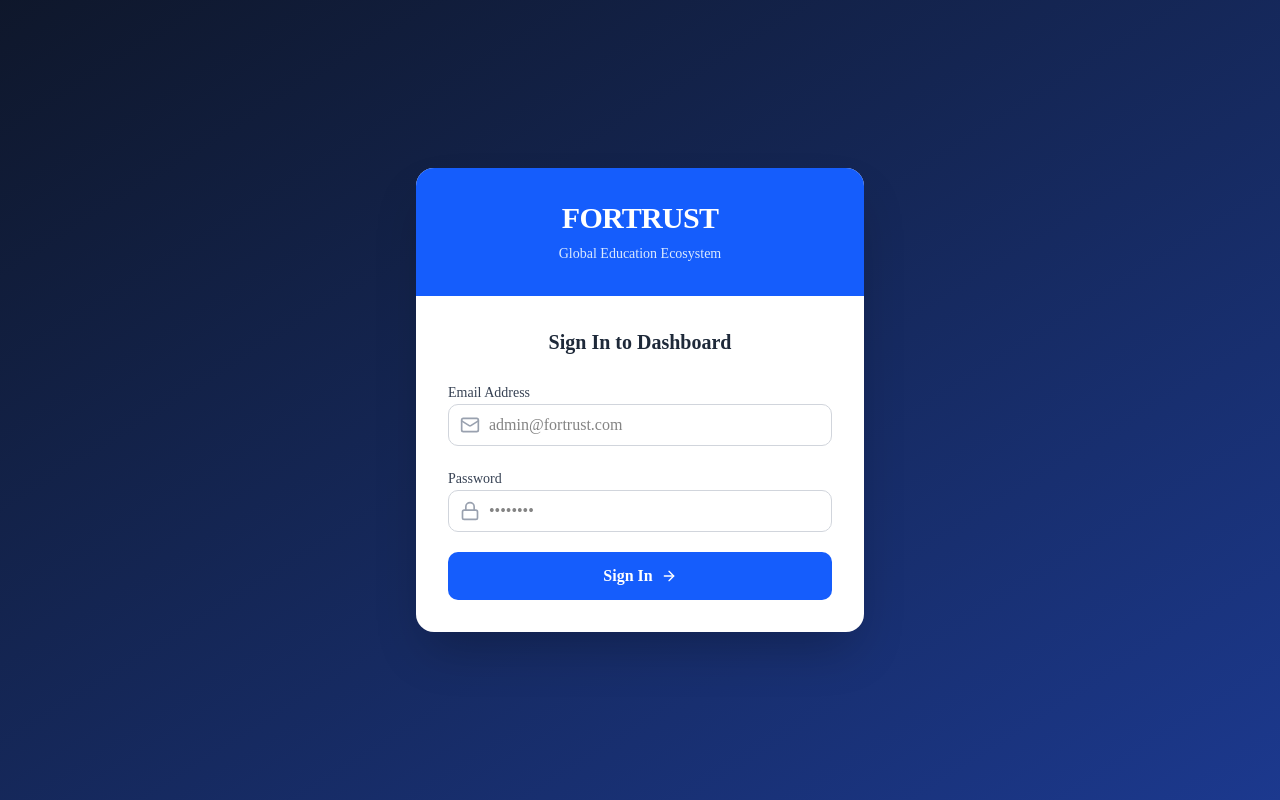
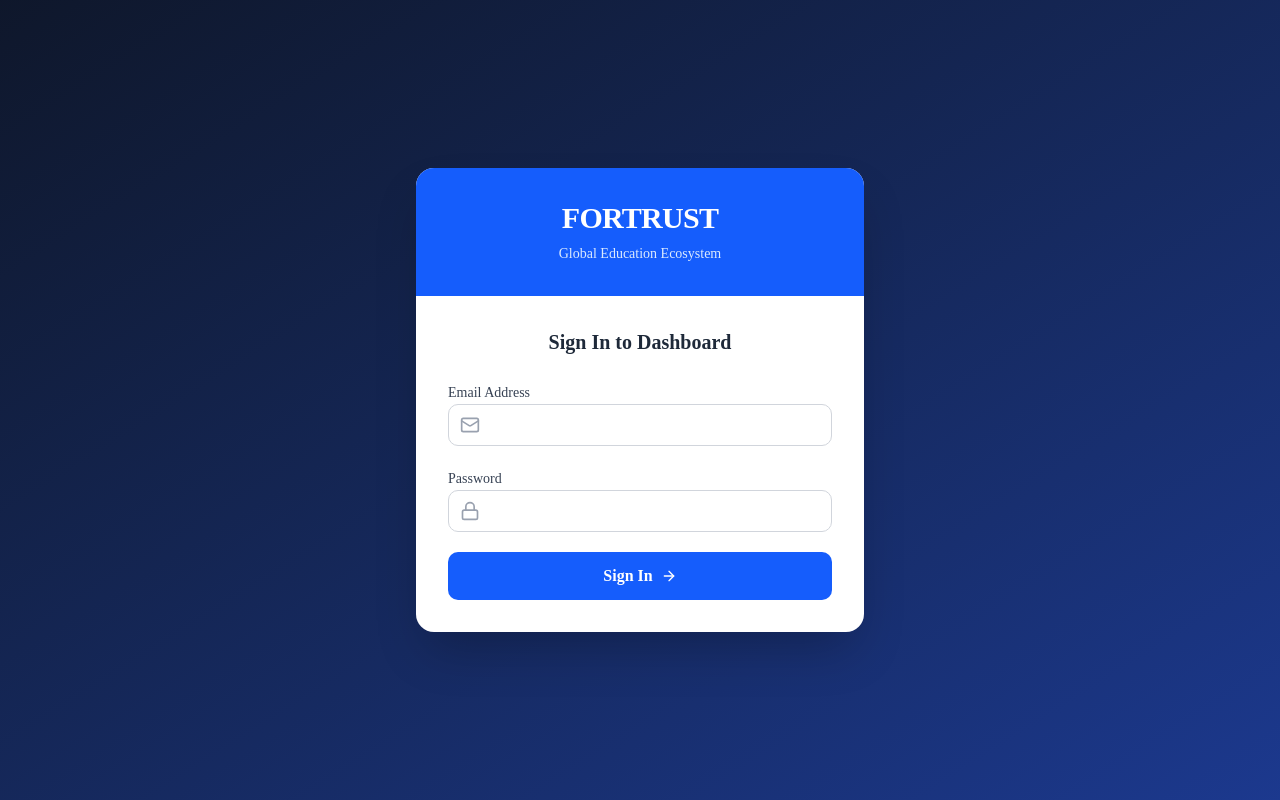
Before and after one commit to joshuamoshee/Fortrust_ado, a Next.js app in the folder fortrust-frontend/: page / in a window 1280 px wide. Built offline with nearby package versions, Linux system fonts and the light colour scheme.

Commit message:
Fixed login fetch URL and removed placeholders

```diff
--- a/fortrust-frontend/src/app/page.tsx
+++ b/fortrust-frontend/src/app/page.tsx
@@ -17,7 +17,7 @@ const handleLogin = async (e: React.FormEvent) => {
     setError("");
 
     try {
-      const response = await fetch("process.env.NEXT_PUBLIC_API_URL/api/login", {
+      const response = await fetch(`${process.env.NEXT_PUBLIC_API_URL}/api/login`, {
         method: "POST",
         headers: { "Content-Type": "application/json" },
         body: JSON.stringify({ email, password }),
@@ -79,7 +79,7 @@ const handleLogin = async (e: React.FormEvent) => {
                   value={email}
                   onChange={(e) => setEmail(e.target.value)}
                   className="block w-full pl-10 pr-3 py-2 border border-gray-300 rounded-lg focus:ring-2 focus:ring-blue-600 focus:border-transparent outline-none transition-all"
-                  placeholder="admin@fortrust.com"
+                  placeholder=""
                   required
                 />
               </div>
@@ -96,7 +96,7 @@ const handleLogin = async (e: React.FormEvent) => {
                   value={password}
                   onChange={(e) => setPassword(e.target.value)}
                   className="block w-full pl-10 pr-3 py-2 border border-gray-300 rounded-lg focus:ring-2 focus:ring-blue-600 focus:border-transparent outline-none transition-all"
-                  placeholder="••••••••"
+                  placeholder=""
                   required
                 />
               </div>
```
